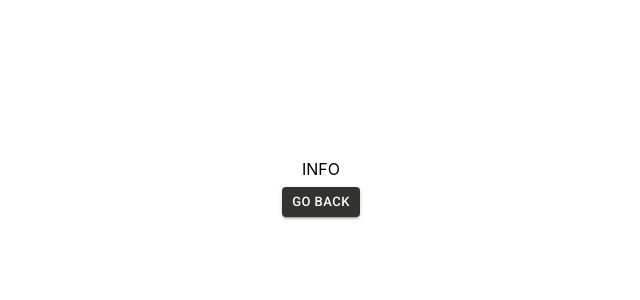
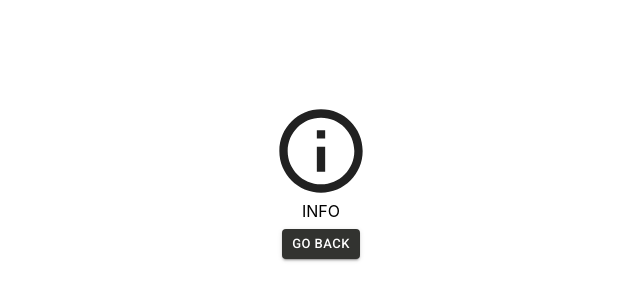
Before and after one commit to grzegorczykdev/courses-app, a React (Create React App) app: page / in a window 1280 px wide. Shown: the part 216-516 px from the top of the page, without its empty margins (319-959 px from the left). Built offline with nearby package versions, Linux system fonts and the light colour scheme.

Commit message:
`FullPageMessage` component added

```diff
--- a/src/App.js
+++ b/src/App.js
@@ -47,6 +47,7 @@ export class App extends React.Component {
         {
           isInfoDisplayed
             ? <FullPageMessage
+                iconVariant={'info'}
                 message={'INFO'}
               /> :
             isLoading ?
--- a/src/components/FullPageMessage/FullPageMessage.js
+++ b/src/components/FullPageMessage/FullPageMessage.js
@@ -1,15 +1,18 @@
 import React from 'react'
 import PropTypes from 'prop-types'
-// import Error from './Icon'
+import IconInfo from './IconInfo'
+import IconError from './IconError'
 import Button from '../Button'
 
 import classes from './styles.module.css'
+
 import Typography from '../Typography'
 
-export const FullPageLoader = (props) => {
+export const FullPageMessage = (props) => {
   const {
     message,
     buttonLabel = 'GO BACK',
+    iconVariant = 'info',
     className,
     ...otherProps
   } = props
@@ -19,6 +22,7 @@ export const FullPageLoader = (props) => {
       {...otherProps}
     >
       <div className={classes.wrapper}>
+        {iconVariant === 'info' ? <IconInfo/> : iconVariant === 'error' ? <IconError/> : null}
         <Typography
           variant={'h3'}
           className={classes.message}
@@ -37,10 +41,11 @@ export const FullPageLoader = (props) => {
   )
 }
 
-FullPageLoader.propTypes = {
+FullPageMessage.propTypes = {
   className: PropTypes.string,
   message: PropTypes.string.isRequired,
+  iconVariant: PropTypes.oneOf(['error', 'info']),
   buttonLabel: PropTypes.string
 }
 
-export default FullPageLoader
+export default FullPageMessage
--- a/src/components/FullPageMessage/Icon.js
+++ b/src/components/FullPageMessage/IconError.js
@@ -1,5 +1,5 @@
 import * as React from 'react'
-const Error = (props) => (
+const IconError = (props) => (
   <svg
     xmlns={'http://www.w3.org/2000/svg'}
     width={84}
@@ -14,4 +14,4 @@ const Error = (props) => (
     />
   </svg>
 )
-export default Error
+export default IconError
--- /dev/null
+++ b/src/components/FullPageMessage/IconInfo.js
@@ -0,0 +1,17 @@
+import * as React from 'react'
+const IconInfo = (props) => (
+  <svg
+    xmlns={'http://www.w3.org/2000/svg'}
+    width={84}
+    height={84}
+    fill={'none'}
+    {...props}
+  >
+    <path
+      fill={'#000'}
+      fillOpacity={0.87}
+      d={'M37.833 21.167h8.334V29.5h-8.334v-8.333Zm0 16.666h8.334v25h-8.334v-25ZM42 .333C19 .333.333 19 .333 42S19 83.667 42 83.667 83.667 65 83.667 42 65 .333 42 .333Zm0 75C23.625 75.333 8.667 60.375 8.667 42S23.625 8.667 42 8.667 75.333 23.625 75.333 42 60.375 75.333 42 75.333Z'}
+    />
+  </svg>
+)
+export default IconInfo
```
